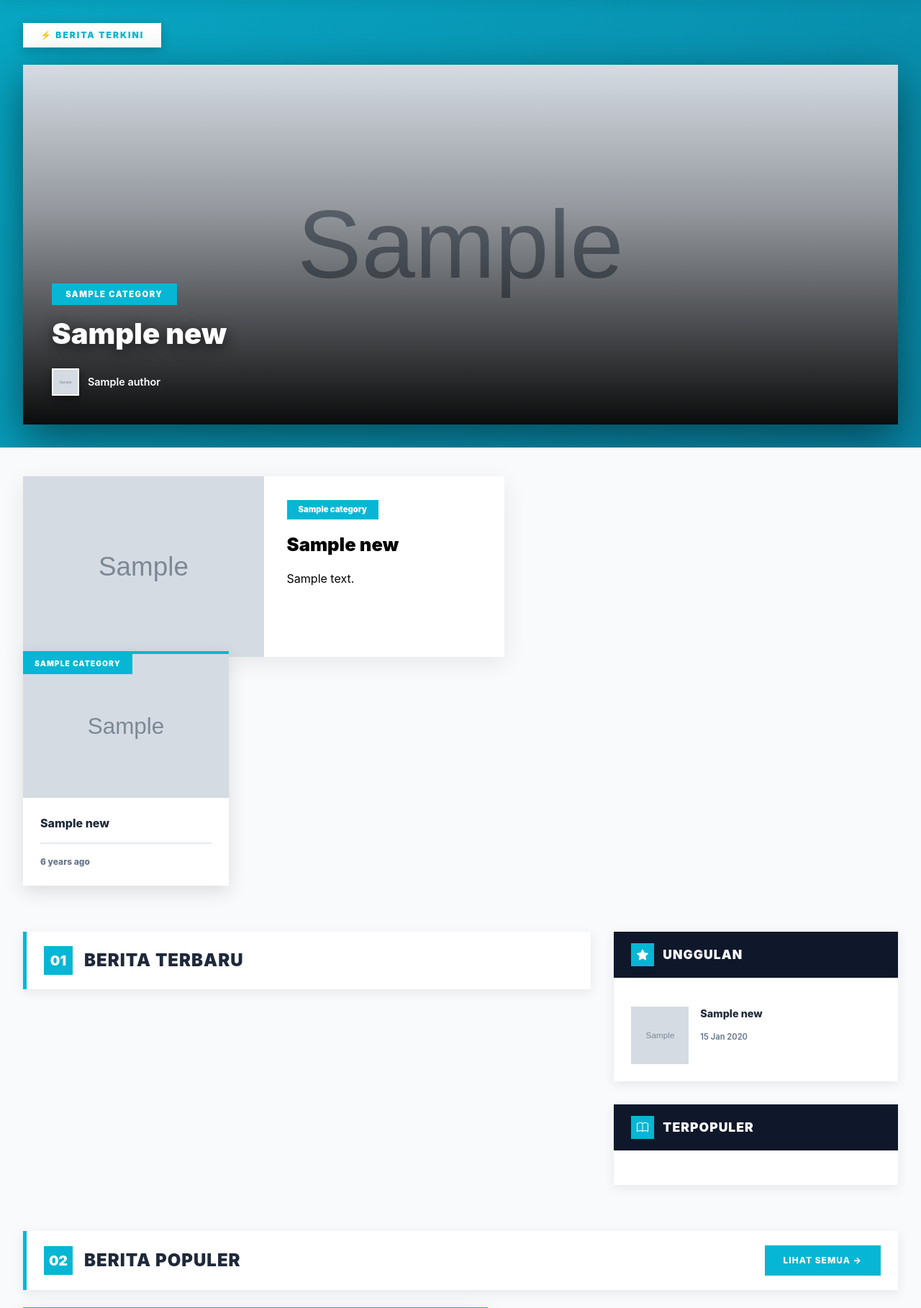
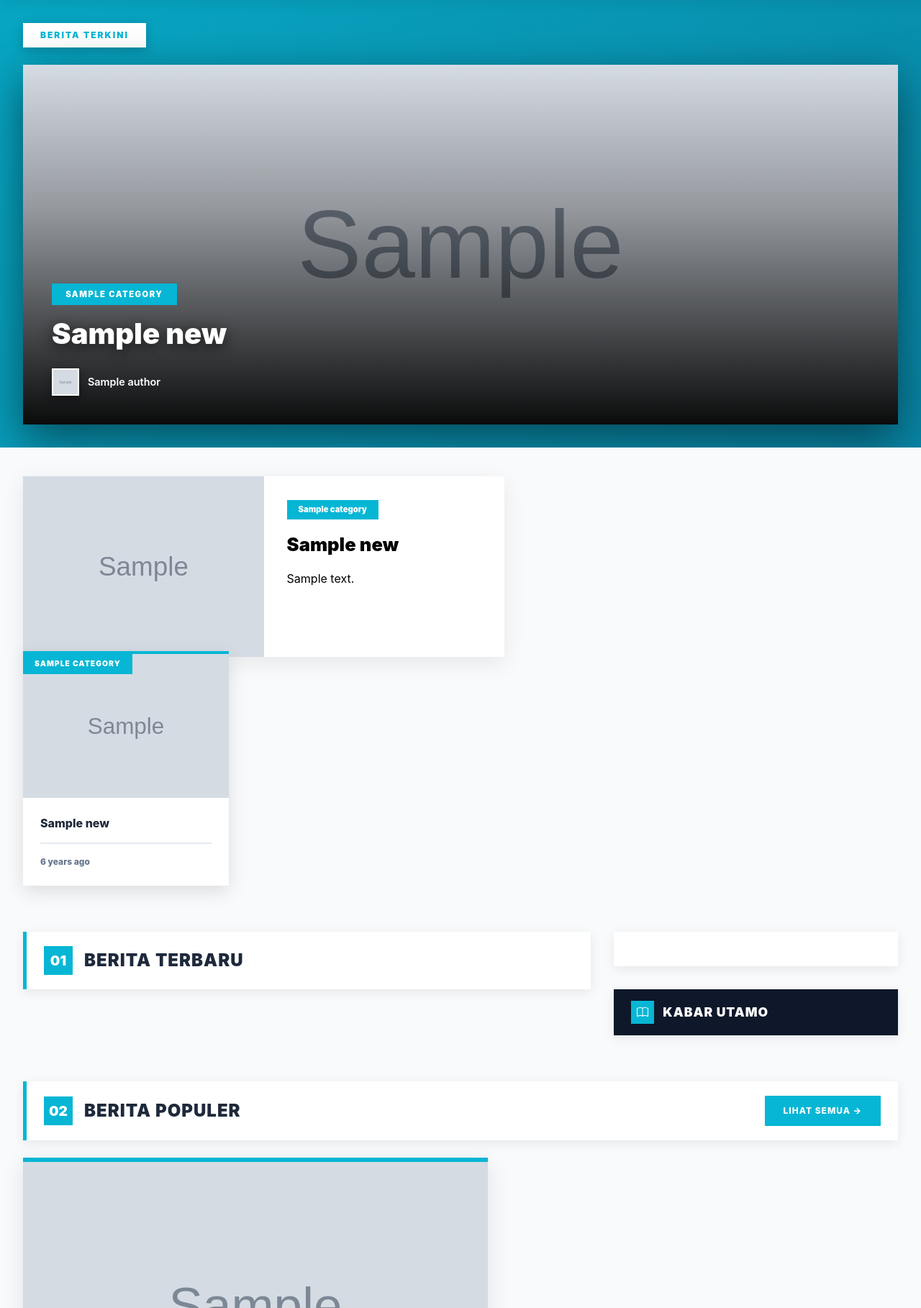
Before and after one commit to RAPL220/portal-berita-0d4, a Laravel app: page / in a window 1280 px wide. Shown: the part 86-1904 px from the top of the page at 72% size. Run offline with Laravel 12, Linux system fonts and the light colour scheme; tables that the repository leaves empty hold one stand-in row (values such as "Sample post"); grey boxes marked "Sample" are stand-in pictures.

Commit message:
reafactor : landing page layout

```diff
--- a/app/Http/Controllers/LandingController.php
+++ b/app/Http/Controllers/LandingController.php
@@ -18,10 +18,15 @@
             ->take(6)
             ->get();
 
+        $SecondaryDownlist = ArticlesNews::orderBy('created_at', 'desc')
+            ->skip(10)
+            ->take(10)
+            ->get();
+
         // 4 terbanyak views
         $mostViewed = ArticlesNews::orderBy('views', 'desc')
             ->limit(4)
             ->get();
-        return view('pages.landing', compact('articleBanners', 'featureds', 'news', 'newsDownList', 'mostViewed'));
+        return view('pages.landing', compact('articleBanners', 'featureds', 'news', 'newsDownList', 'mostViewed', 'SecondaryDownlist'));
     }
 }
--- a/resources/views/pages/landing.blade.php
+++ b/resources/views/pages/landing.blade.php
@@ -890,7 +890,7 @@
     <div class="hero-wrapper">
         <div class="hero-container">
             <div class="hero-badge">
-                ⚡ BERITA TERKINI
+                BERITA TERKINI
             </div>
             <div class="swiper hero-swiper">
                 <div class="swiper-wrapper">
@@ -921,7 +921,7 @@
     <!-- FEATURE HEADLINE -->
     <section class="feature-section">
         <div class="feature-grid">
-            @foreach ($featureds->take(2) as $featured)
+            @foreach ($featureds->take(4) as $featured)
                 <a href="{{ route('news.show', $featured->slug) }}" class="feature-card">
                     <img src="{{ asset('storage/' . $featured->thumbnail) }}">
                     <div class="feature-content">
@@ -968,7 +968,7 @@
                 </div>
 
                 <div class="news-container">
-                    @foreach ($news->skip(4)->take(6) as $item)
+                    @foreach ($newsDownList as $item)
                         <a href="{{ route('news.show', $item->slug) }}" class="news-box">
                             <div class="news-box-image-wrapper">
                                 <img src="{{ asset('storage/' . $item->thumbnail) }}" alt="{{ $item->title }}"
@@ -999,7 +999,7 @@
             <aside class="sidebar-container">
                 <!-- Featured News Widget -->
                 <div class="sidebar-box">
-                    <div class="sidebar-box-header">
+                    {{-- <div class="sidebar-box-header">
                         <div class="sidebar-box-icon">
                             <svg width="16" height="16" fill="currentColor" viewBox="0 0 16 16">
                                 <path
@@ -1007,17 +1007,18 @@
                             </svg>
                         </div>
                         <h3 class="sidebar-box-title">Unggulan</h3>
-                    </div>
+                    </div> --}}
 
                     <div class="sidebar-box-content">
-                        @foreach ($featureds as $featured)
-                            <a href="{{ route('news.show', $featured->slug) }}" class="sidebar-item">
-                                <img src="{{ asset('storage/' . $featured->thumbnail) }}" alt="{{ $featured->title }}"
-                                    class="sidebar-item-image">
+                        @foreach ($SecondaryDownlist as $secondaryList)
+                            <a href="{{ route('news.show', $secondaryList->slug) }}" class="sidebar-item">
+                                <img src="{{ asset('storage/' . $secondaryList->thumbnail) }}"
+                                    alt="{{ $secondaryList->title }}" class="sidebar-item-image">
                                 <div class="sidebar-item-content">
-                                    <h4 class="sidebar-item-title">{{ $featured->title }}</h4>
+                                    <h4 class="sidebar-item-title">{{ $secondaryList->title }}</h4>
+                                    <div class="news-box-excerpt">{!! $secondaryList->content !!}</div>
                                     <span
-                                        class="sidebar-item-time">{{ \Carbon\Carbon::parse($featured->created_at)->format('d M Y') }}</span>
+                                        class="sidebar-item-time">{{ \Carbon\Carbon::parse($secondaryList->created_at)->format('d M Y') }}</span>
                                 </div>
                             </a>
                         @endforeach
@@ -1033,11 +1034,11 @@
                                     d="M1 2.828c.885-.37 2.154-.769 3.388-.893 1.33-.134 2.458.063 3.112.752v9.746c-.935-.53-2.12-.603-3.213-.493-1.18.12-2.37.461-3.287.811V2.828zm7.5-.141c.654-.689 1.782-.886 3.112-.752 1.234.124 2.503.523 3.388.893v9.923c-.918-.35-2.107-.692-3.287-.81-1.094-.111-2.278-.039-3.213.492V2.687zM8 1.783C7.015.936 5.587.81 4.287.94c-1.514.153-3.042.672-3.994 1.105A.5.5 0 0 0 0 2.5v11a.5.5 0 0 0 .707.455c.882-.4 2.303-.881 3.68-1.02 1.409-.142 2.59.087 3.223.877a.5.5 0 0 0 .78 0c.633-.79 1.814-1.019 3.222-.877 1.378.139 2.8.62 3.681 1.02A.5.5 0 0 0 16 13.5v-11a.5.5 0 0 0-.293-.455c-.952-.433-2.48-.952-3.994-1.105C10.413.809 8.985.936 8 1.783z" />
                             </svg>
                         </div>
-                        <h3 class="sidebar-box-title">Terpopuler</h3>
+                        <h3 class="sidebar-box-title">Kabar Utamo</h3>
                     </div>
-
-                    <div class="sidebar-box-content">
-                        @foreach ($newsDownList as $side)
+                    {{-- untuk iklan nantinya bisa --}}
+                    {{-- <div class="sidebar-box-content">
+                        @foreach ($mostViewed as $side)
                             <a href="{{ route('news.show', $side->slug) }}" class="sidebar-item">
                                 <img src="{{ asset('storage/' . $side->thumbnail) }}" alt="{{ $side->title }}"
                                     class="sidebar-item-image">
@@ -1048,7 +1049,7 @@
                                 </div>
                             </a>
                         @endforeach
-                    </div>
+                    </div> --}}
                 </div>
             </aside>
         </div>
```
